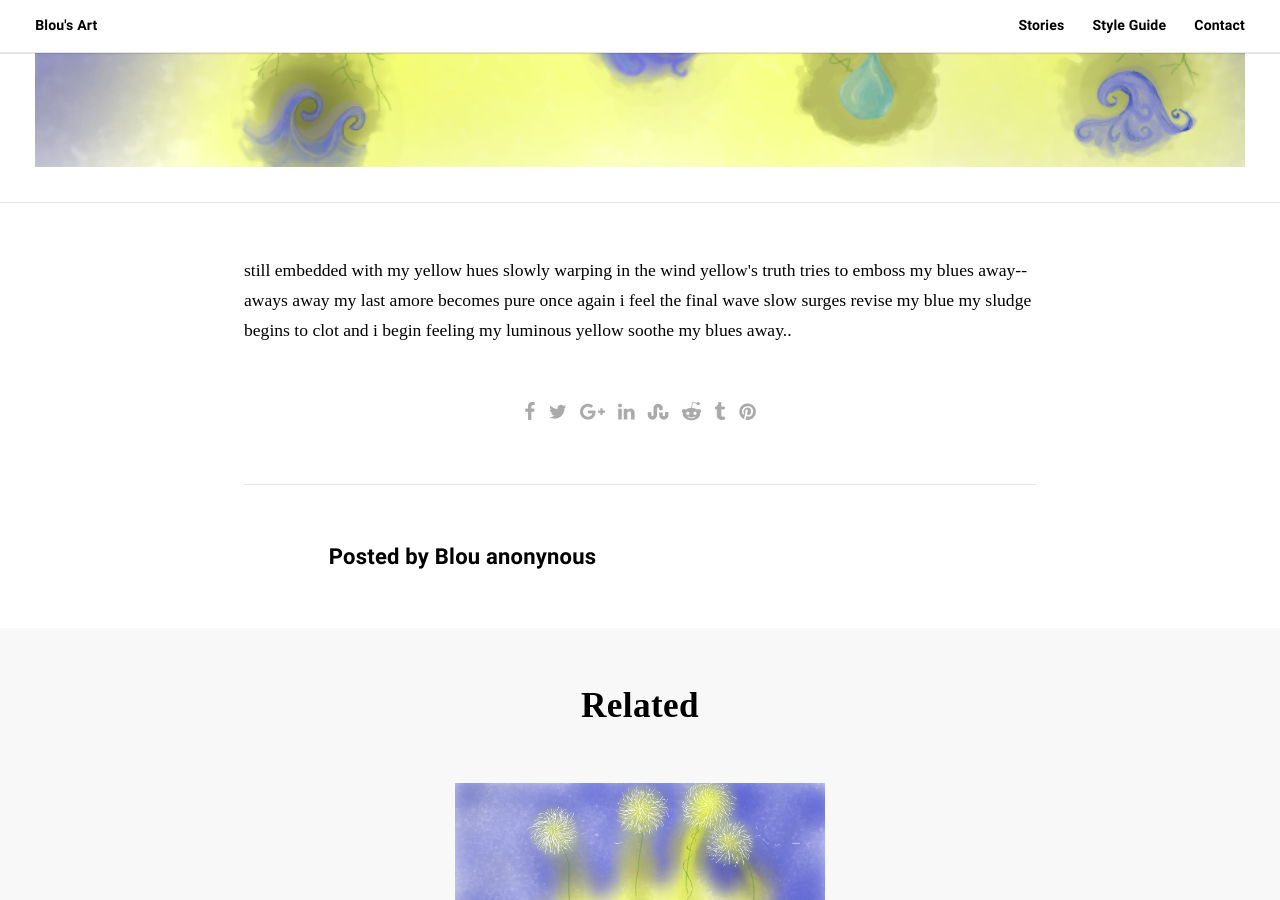
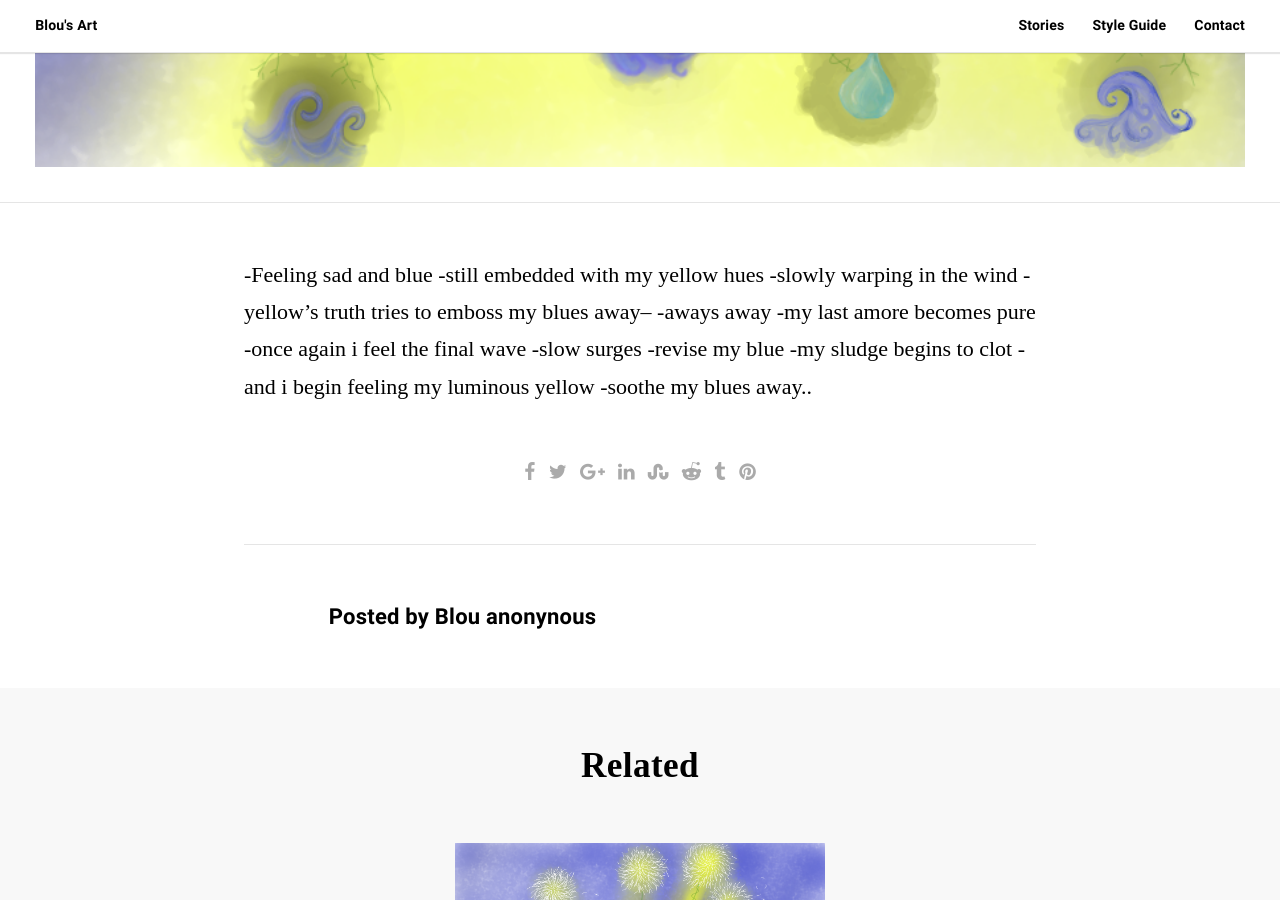
Before and after one commit to samesies/barber-jekyll, a Jekyll site: the page built from _posts/2017-10-08-brunch-swag.markdown, in a window 1280 px wide and 900 px high, scrolled down 987 px. Built offline with Jekyll 4.4.1, drawn with Linux system fonts in a browser that asks for light colours; some web fonts are replaced; some of the changed text lies outside the part shown.

Commit message:
Update 2017-10-08-brunch-swag.markdown

```diff
--- a/_posts/2017-10-08-brunch-swag.markdown
+++ b/_posts/2017-10-08-brunch-swag.markdown
@@ -8,15 +8,15 @@
 tags:
   - Sad squid
 ---
-<Feeling sad and blue>
-still embedded with my yellow hues
-slowly warping in the wind
-yellow's truth tries to emboss my blues away--
-aways away
-my last amore becomes pure
-once again i feel the final wave
-slow surges
-revise my blue
-my sludge begins to clot
-and i begin feeling my luminous yellow
-soothe my blues away..
+-Feeling sad and blue
+-still embedded with my yellow hues
+-slowly warping in the wind
+-yellow's truth tries to emboss my blues away--
+-aways away
+-my last amore becomes pure
+-once again i feel the final wave
+-slow surges
+-revise my blue
+-my sludge begins to clot
+-and i begin feeling my luminous yellow
+-soothe my blues away..
```
Also changed, not shown: other parts of _posts/2017-10-08-brunch-swag.markdown (+1 -1 lines).
